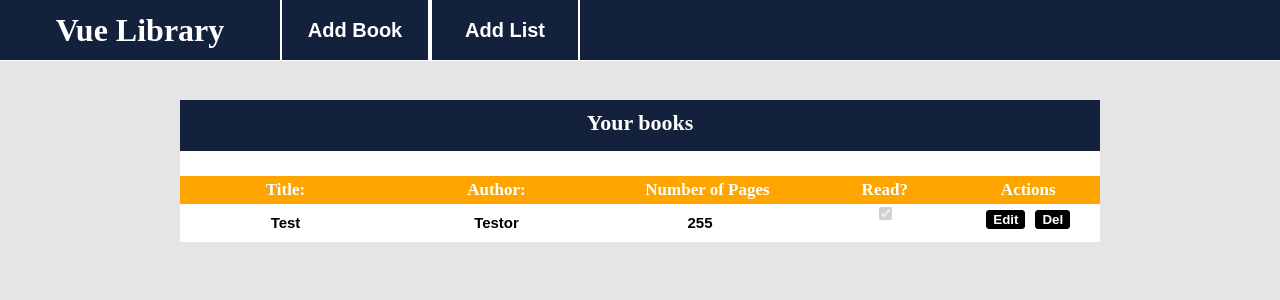
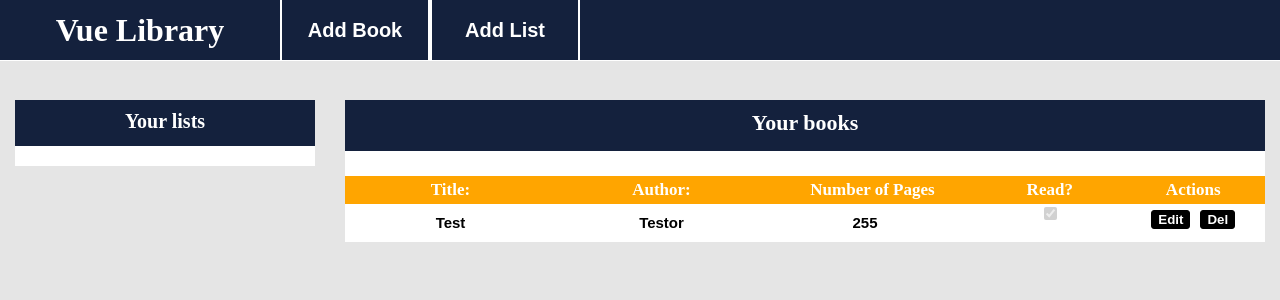
Before and after one commit to osechi3/library-project-vue, a Vue app: page / in a window 1280 px wide. Shown: the top 300 px of the page. Built offline with nearby package versions, Linux system fonts and the light colour scheme; no server answers.

Commit message:
Creating ListShelf component to display user's lists and basic page structure for it

```diff
--- a/src/App.vue
+++ b/src/App.vue
@@ -9,7 +9,10 @@
       @submit-btn-clicked="toggleInputBox"
       @close-btn-clicked="toggleInputBox">
     </input-prompt>
-    <app-book-shelf></app-book-shelf>
+    <div id="shelf-container">
+      <app-list-shelf></app-list-shelf>
+      <app-book-shelf></app-book-shelf>
+    </div>
   </div>
 </template>
 
@@ -17,6 +20,8 @@
 import Header from './components/Header'
 import InputPrompt from './components/InputPrompt'
 import BookShelf from './components/BookShelf'
+import ListShelf from './components/ListShelf'
+
 import { mapActions } from 'vuex'
 
 export default {
@@ -24,7 +29,8 @@ export default {
   components: {
     appHeader: Header,
     inputPrompt: InputPrompt,
-    appBookShelf: BookShelf
+    appBookShelf: BookShelf,
+    appListShelf: ListShelf
   },
 
   data () {
@@ -69,4 +75,8 @@ export default {
   border: 1px solid;
   opacity: .5;
 }
+
+#shelf-container {
+  display: flex;
+}
 </style>
--- /dev/null
+++ b/src/components/ListShelf.vue
@@ -0,0 +1,43 @@
+<template>
+  <div id="container">
+    <div id="container-head">
+      <h1 class="title">Your lists</h1>
+    </div>
+    <div id="container-body">
+
+    </div>
+  </div>
+</template>
+
+<script>
+export default {
+
+}
+</script>
+
+<style scoped>
+  #container {
+    width: 300px;
+    margin: 0 auto;
+  }
+  #container-head {
+    display: flex;
+    justify-content: center;
+    align-items: center;
+
+    color: white;
+
+    background-color: #14213d;
+  }
+  #container-body {
+    padding-top: 20px;
+
+    background-color: white;
+  }
+
+  .title {
+    margin-top: 10px;
+
+    font-size: 20px;
+  }
+</style>
```
